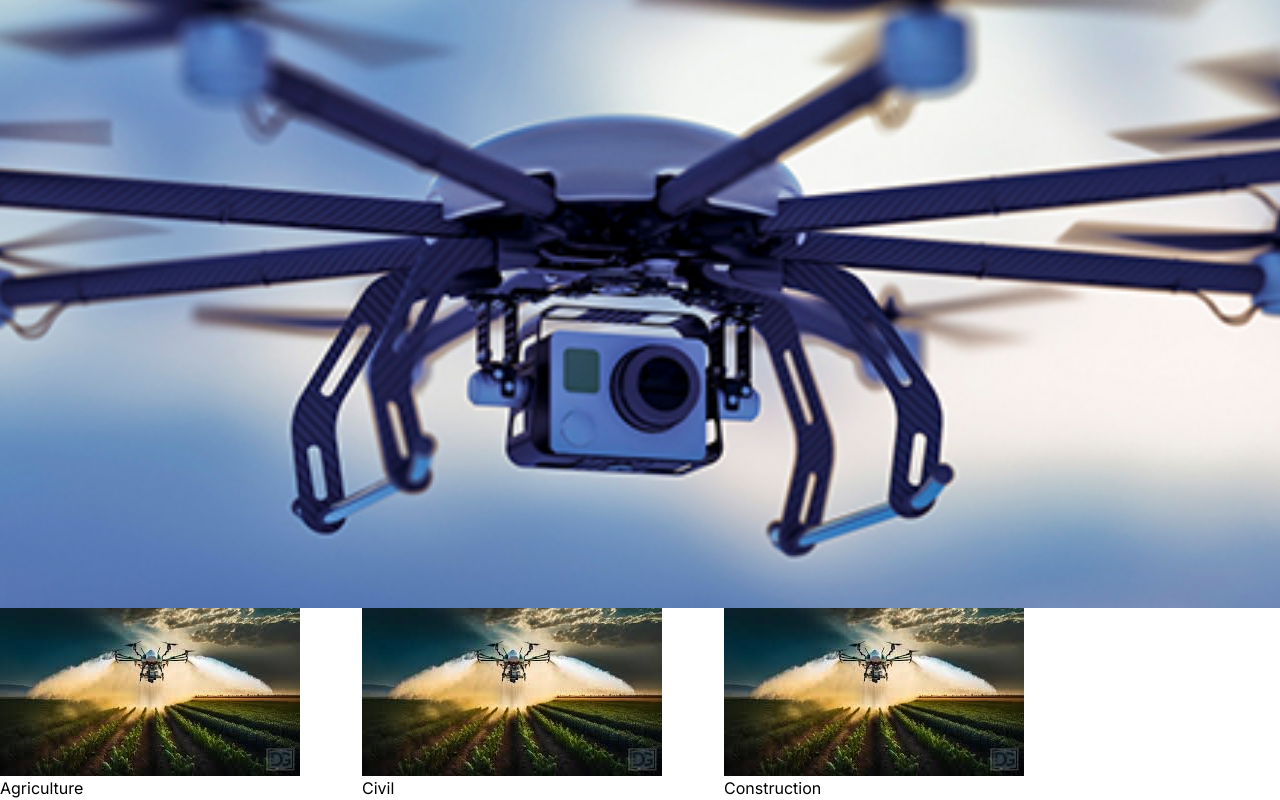
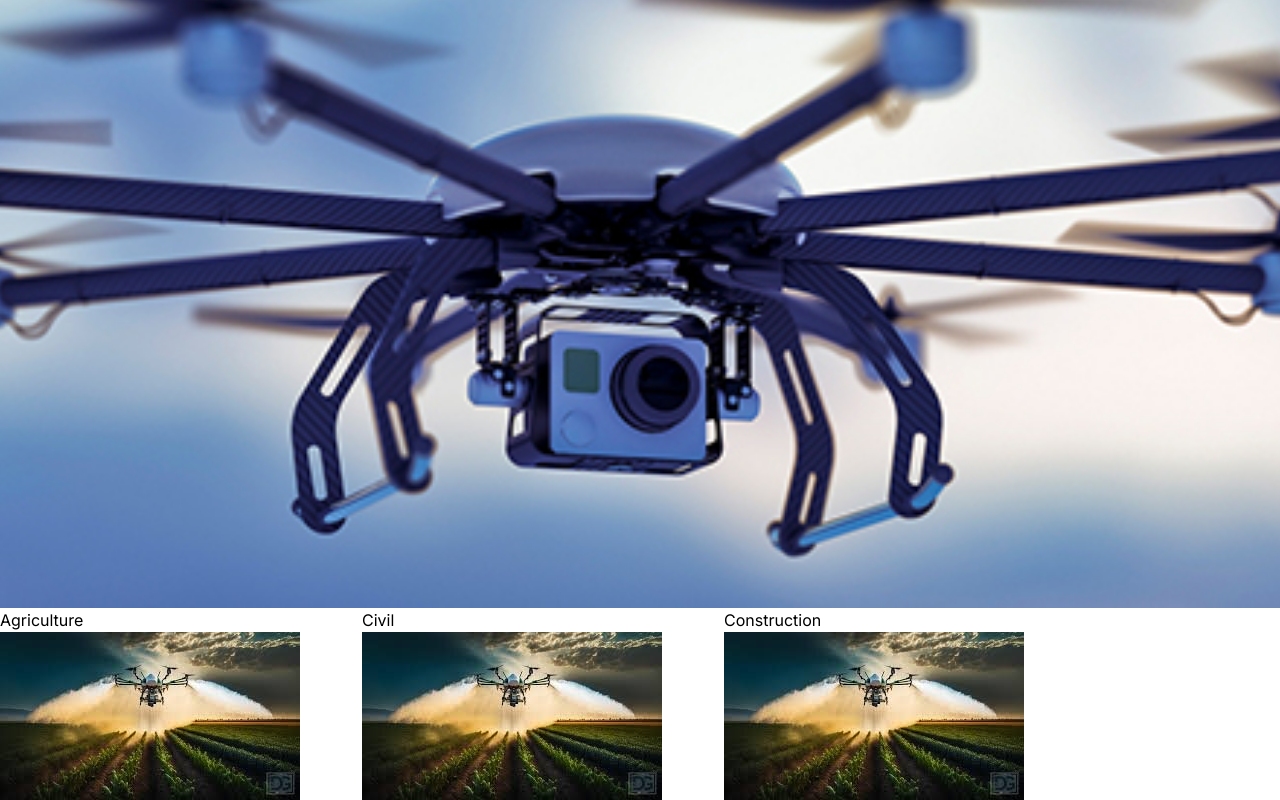
Before and after one commit to Ticktock101/Airborne-Cinema, a Next.js app: page / in a window 1280 px wide. Shown: the part 192-992 px from the top of the page. Built offline with nearby package versions, Linux system fonts and the light colour scheme.

Commit message:
fixed homescreen and added agriculture page

```diff
--- a/firebase-config.js
+++ b/firebase-config.js
@@ -22,3 +22,5 @@ const firebaseConfig = {
 const app = initializeApp(firebaseConfig);
 const analytics = getAnalytics(app);
 const storage = getStorage(app);
+
+export {storage};
--- a/src/app/agriculture.jsx
+++ /dev/null
@@ -1,5 +0,0 @@
-import { getStorage, ref } from "firebase/storage";
-
-export default function Agriculture() {
-
-}
--- /dev/null
+++ b/src/app/agriculture/page.jsx
@@ -0,0 +1,52 @@
+"use client";
+
+import { storage } from "../../../firebase-config";
+import { ref, listAll, getDownloadURL } from "firebase/storage";
+import { useEffect, useState } from "react";
+import Job from "../components/job";
+import Navbar from "../components/navbar";
+
+export default function Agriculture() {
+    const [folders, setFolders] = useState([]);
+    const [images, setImages] = useState({});
+
+    useEffect(() => {
+        const listFolders = async () => {
+            const storageRef = ref(storage, "agriculture");
+            try {
+                const res = await listAll(storageRef);
+                const folderNames = res.prefixes.map((folderRef) => folderRef.name);
+                setFolders(folderNames);
+
+                const imagesData = {};
+                for (const folderRef of res.prefixes) {
+                    const folderName = folderRef.name;
+                    const folderImagesRef = ref(storage, `agriculture/${folderName}`);
+                    const folderImagesRes = await listAll(folderImagesRef);
+                    const imageUrls = await Promise.all(
+                        folderImagesRes.items.map((imageRef) => getDownloadURL(imageRef))
+                    );
+                    imagesData[folderName] = imageUrls;
+                }
+                setImages(imagesData);
+            } catch (error) {
+                console.error("Error listing folders:", error);
+            }
+        };
+
+        listFolders();
+    }, []);
+
+    return (
+        <div>
+            <Navbar />
+            <h1>Agriculture</h1>
+            {Object.entries(images).map(([header, imageLink]) => (
+                <Job
+                    title={header}
+                    images={imageLink}
+                />
+            ))}
+        </div>
+    );
+}
--- a/src/app/components/job.jsx
+++ b/src/app/components/job.jsx
@@ -1,13 +1,22 @@
 "use client"
 
 import "../styling/homepage.css"
+import Link from "next/link"
 
-export default function Job({image, title}) {
+export default function Job({ title, images }) {
     return (
-        <div className="flex-column justify-center">
-            <img src={image}></img>
-            <a href="#" >{title}</a>
+        <div>
+            <h1>{title}</h1>
+            <div data-carousel="slide">
+                <div>
+                    {images?.map((imageUrl, index) => (
+                        <div data-carousel-item>
+                            <img key={index} src={imageUrl} alt={`Image ${index + 1}`} />
+                        </div>
+                    ))}
+                </div>
+            </div>
+
         </div>
-    )
-
+    );
 }
--- a/src/app/components/pictures.jsx
+++ b/src/app/components/pictures.jsx
@@ -1,5 +1,13 @@
+"use client"
+
+import Link from "next/link";
 
 
-export default function Pictures() {
-
+export default function Pictures({image, title}) {
+    return (
+        <div>
+            <Link href={`/${title.toLowerCase()}`}>{title}</Link>
+            <img src={image}></img>
+        </div>
+    )
 }
--- a/src/app/page.jsx
+++ b/src/app/page.jsx
@@ -1,7 +1,8 @@
 import Image from "next/image";
 import Navbar from "./components/navbar";
 import Title from "./components/title";
-import Job from "./components/job"
+import Pictures from "./components/pictures";
+// import Job from "./components/job"
 // import "./styling/homepage.css";
 
 export default function Home() {
@@ -10,15 +11,15 @@ export default function Home() {
       <Navbar className="self-end"/>
       <Title/>
       <div className="flex flex-wrap max-w-screen-lg w-full justify-between">
-        <Job
+        <Pictures
         image="/agricultureDroneImage.jpg"
         title="Agriculture"
         />
-        <Job
+        <Pictures
         image="/agricultureDroneImage.jpg"
         title="Civil"
         />
-        <Job
+        <Pictures
         image="/agricultureDroneImage.jpg"
         title="Construction"
         />
```
